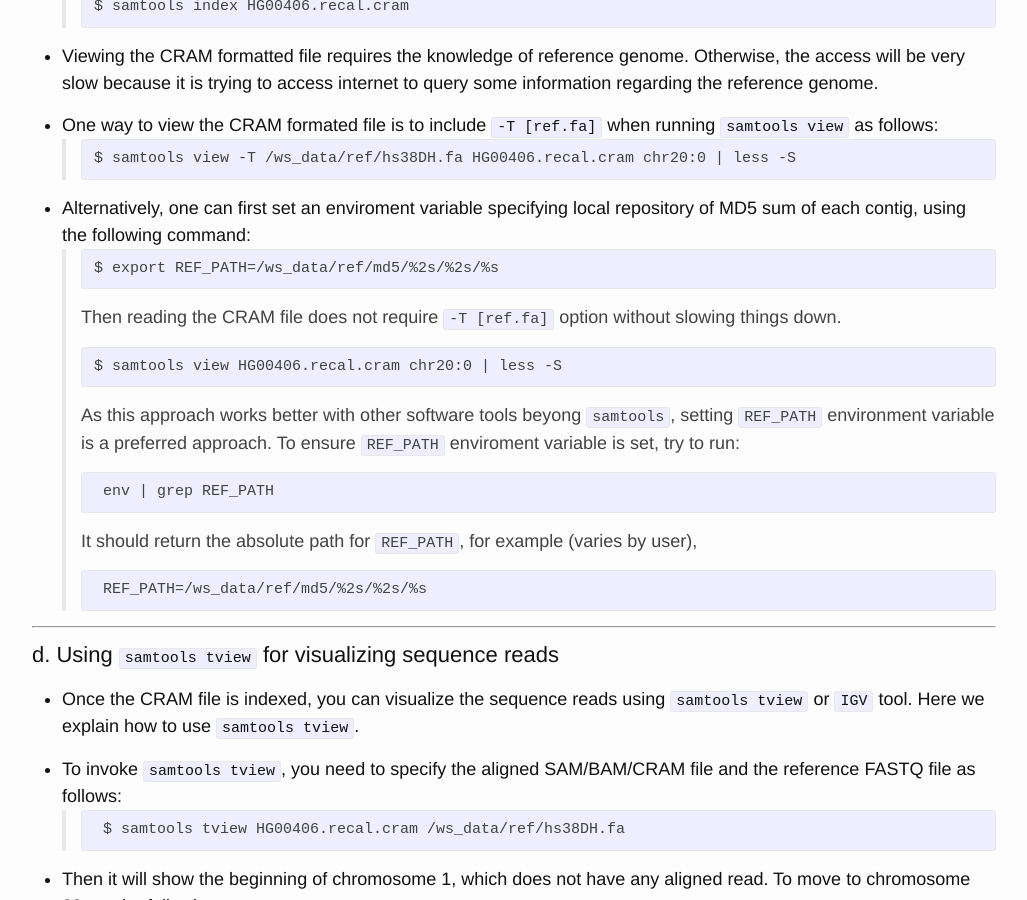
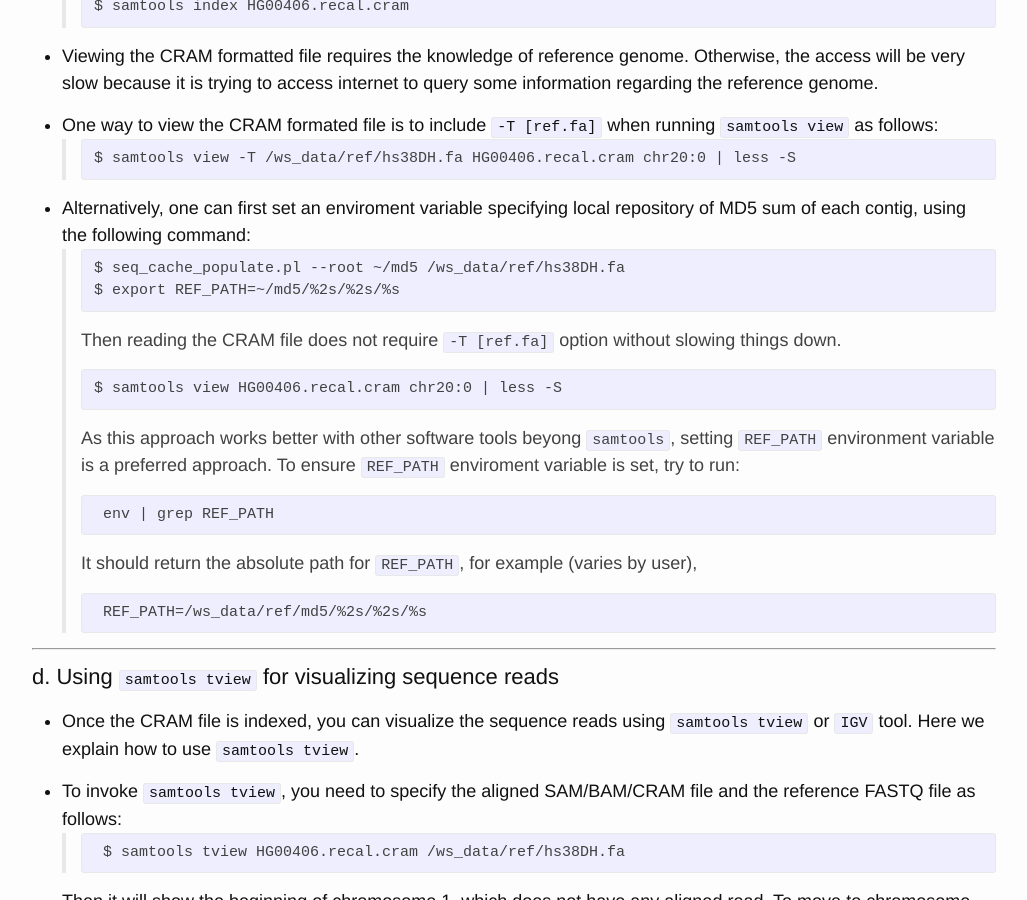
Before and after one commit to htsworkshop/stom-2018, a Jekyll site: the page built from class-material/day1-bam-practice.md, in a window 1280 px wide and 900 px high, scrolled down 1825 px. Shown: the whole window, without its empty margins (126-1153 px from the left). Built offline with Jekyll 4.4.1, drawn with Linux system fonts in a browser that asks for light colours.

Commit message:
Fixed a minor bug

```diff
--- a/class-material/day1-bam-practice.md
+++ b/class-material/day1-bam-practice.md
@@ -114,7 +114,8 @@ $ samtools view -T /ws_data/ref/hs38DH.fa HG00406.recal.cram chr20:0 | less -S <
 - Alternatively, one can first set an enviroment variable specifying
   local repository of MD5 sum of each contig, using the following command:
 ><pre>
-$ export REF_PATH=/ws_data/ref/md5/%2s/%2s/%s </pre>
+$ seq_cache_populate.pl --root ~/md5 /ws_data/ref/hs38DH.fa
+$ export REF_PATH=~/md5/%2s/%2s/%s </pre>
 Then reading the CRAM file does not require `-T [ref.fa]` option
   without slowing things down.
 ><pre>
```
